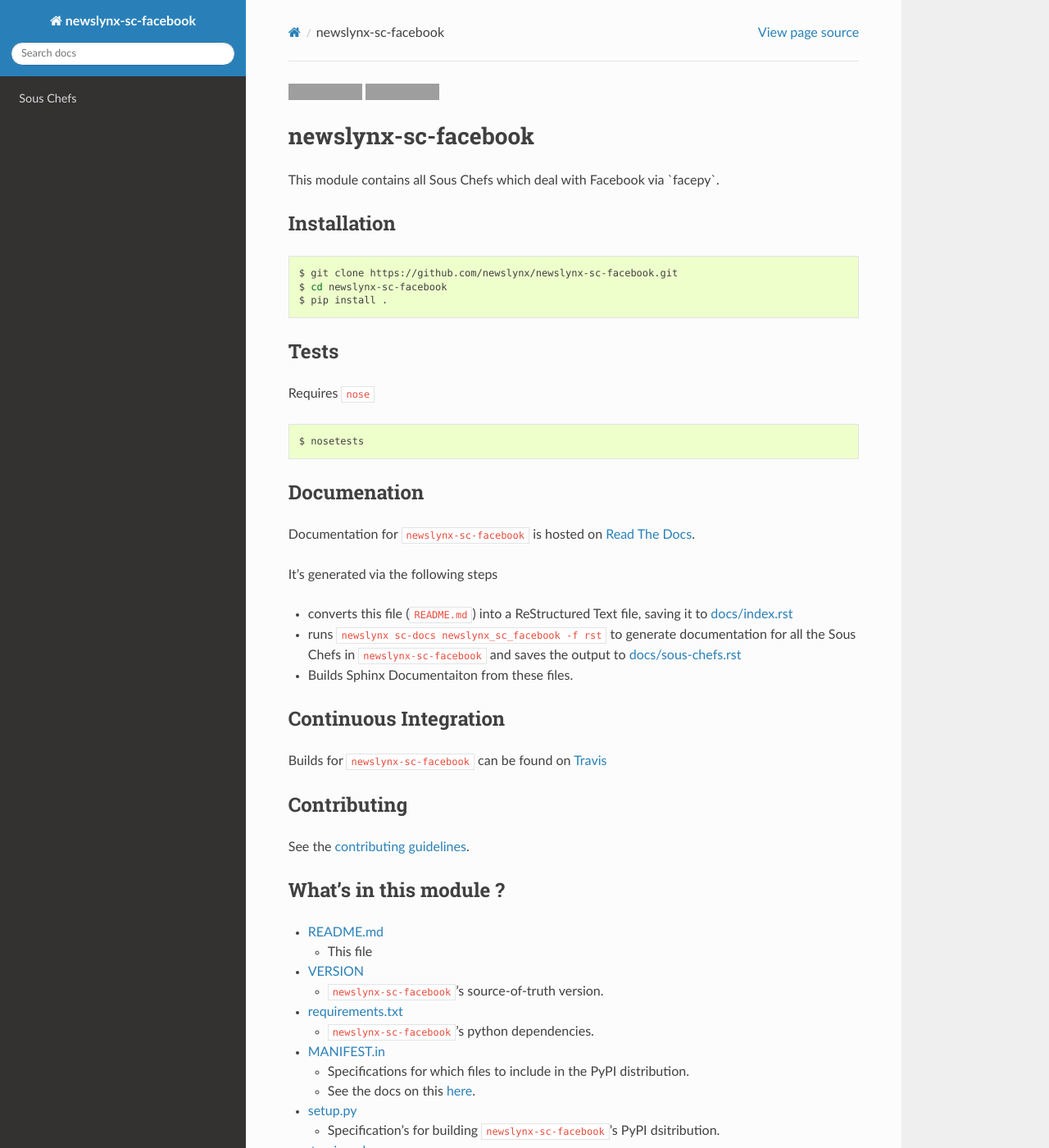
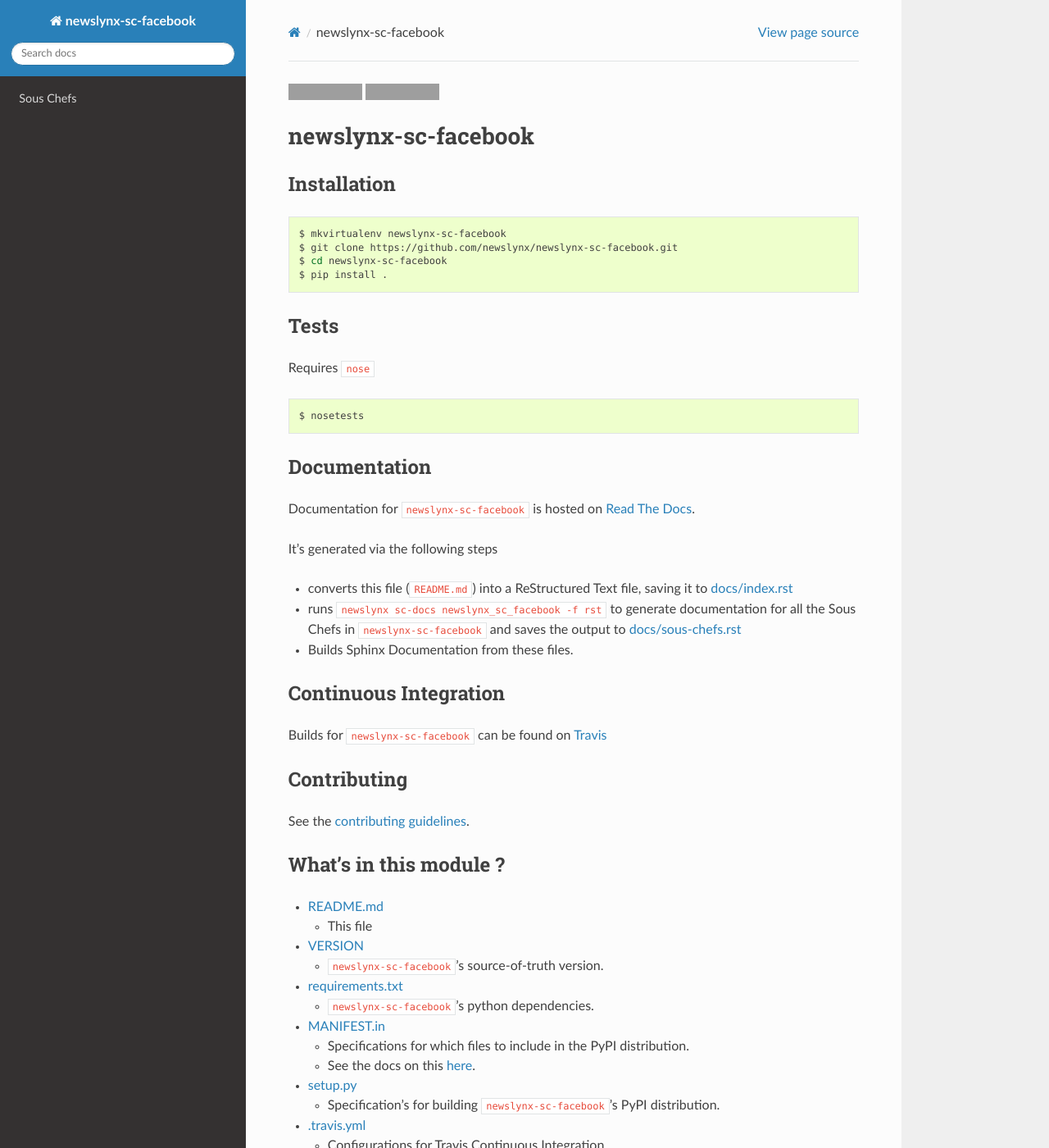
Before and after one commit to newslynx/newslynx-sc-facebook, a Sphinx documentation site: the page built from docs/index.rst, in a window 1280 px wide and 1400 px high. Shown: the whole window at 82% size. Built offline with Sphinx 7.4.7 and the Read the Docs theme 2.0.0, drawn with Linux system fonts in a browser that asks for light colours; pages that are not in the unit, such as notebooks, are missing from menus; some of the changed text lies outside the part shown; grey boxes are pictures that could not be loaded.

Commit message:
=Auto update at `date`

```diff
--- a/docs/conf.py
+++ b/docs/conf.py
@@ -46,7 +46,7 @@
 
 # General information about the project.
 project = u'newslynx-sc-facebook'
-copyright = u'2015, Brian Abelson'
+copyright = u'2015, Merlynne'
 
 # The version info for the project you're documenting, acts as replacement for
 # |version| and |release|, also used in various other places throughout the
@@ -190,23 +190,23 @@
 
 # -- Options for LaTeX output ---------------------------------------------
 
-latex_elements = {
-    # The paper size ('letterpaper' or 'a4paper').
-    #'papersize': 'letterpaper',
+# latex_elements = {
+#     # The paper size ('letterpaper' or 'a4paper').
+#     #'papersize': 'letterpaper',
 
-    # The font size ('10pt', '11pt' or '12pt').
-    #'pointsize': '10pt',
+#     # The font size ('10pt', '11pt' or '12pt').
+#     #'pointsize': '10pt',
 
-    # Additional stuff for the LaTeX preamble.
-    #'preamble': '',
-}
+#     # Additional stuff for the LaTeX preamble.
+#     #'preamble': '',
+# }
 
 # Grouping the document tree into LaTeX files. List of tuples
 # (source start file, target name, title,
 #  author, documentclass [howto, manual, or own class]).
 # latex_documents = [
 #     ('index', 'newslynx-sc-facebook.tex', u'newslynx-sc-facebook Documentation',
-#      u'Brian Abelson', 'manual'),
+#      u'Merlynne', 'manual'),
 # ]
 
 # The name of an image file (relative to this directory) to place at the top of
@@ -236,7 +236,7 @@
 # (source start file, name, description, authors, manual section).
 # man_pages = [
 #     ('index', 'newslynx-sc-facebook', u'newslynx-sc-facebook Documentation',
-#      [u'Brian Abelson'], 1)
+#      [u'Merlynne'], 1)
 # ]
 
 # If true, show URL addresses after external links.
@@ -250,7 +250,7 @@
 #  dir menu entry, description, category)
 # texinfo_documents = [
 #     ('index', 'newslynx-sc-facebook', u'newslynx-sc-facebook Documentation',
-#      u'Brian Abelson', 'newslynx-sc-facebook', 'This module contains all Sous Chefs which deal with Facebook via \`facepy\`.',
+#      u'Merlynne', 'newslynx-sc-facebook', '',
 #      'Miscellaneous'),
 # ]
 
--- a/docs/index.rst
+++ b/docs/index.rst
@@ -2,15 +2,13 @@
 
 newslynx-sc-facebook
 ====================
-
-This module contains all Sous Chefs which deal with Facebook via
-\`facepy\`.
 
 Installation
 ------------
 
 .. code:: bash
 
+    $ mkvirtualenv newslynx-sc-facebook
     $ git clone https://github.com/newslynx/newslynx-sc-facebook.git
     $ cd newslynx-sc-facebook
     $ pip install .
@@ -24,8 +22,8 @@
 
     $ nosetests
 
-Documenation
-------------
+Documentation
+-------------
 
 Documentation for ``newslynx-sc-facebook`` is hosted on `Read The
 Docs <http://newslynx-sc-facebook.readthedocs.org/>`__.
@@ -39,7 +37,7 @@
    documentation for all the Sous Chefs in ``newslynx-sc-facebook`` and
    saves the output to
    `docs/sous-chefs.rst <https://github.com/newslynx/newslynx-sc-facebook/blob/master/docs/sous-chefs.rst>`__
--  Builds Sphinx Documentaiton from these files.
+-  Builds Sphinx Documentation from these files.
 
 Continuous Integration
 ----------------------
@@ -78,7 +76,7 @@
 -  `setup.py <https://github.com/newslynx/newslynx-sc-facebook/blob/master/setup.py>`__
 
    -  Specification's for building ``newslynx-sc-facebook``'s PyPI
-      dsitribution.
+      distribution.
 
 -  `.travis.yml <https://github.com/newslynx/newslynx-sc-facebook/blob/master/.travis.yml>`__
 
@@ -155,7 +153,7 @@
 .. |Build status| image:: https://travis-ci.org/newslynx/newslynx-sc-facebook.svg
    :target: https://travis-ci.org/newslynx/newslynx-sc-facebook
 .. |Documentation Status| image:: https://readthedocs.org/projects/newslynx-sc-facebook/badge/?version=latest
-   :target: http://newslynx-sc-facebook.readthedocs.org/
+   :target: https://readthedocs.org/projects/newslynx-sc-facebook/?badge=latest
 
 Contents
 --------
--- a/requirements.txt
+++ b/requirements.txt
@@ -1,4 +1,3 @@
 nose
 sphinx
 newslynx
-facepy==1.0.6
--- a/setup.py
+++ b/setup.py
@@ -29,7 +29,7 @@
 setup(
     name='newslynx-sc-facebook',
     version=VERSION,
-    description='This module contains all Sous Chefs which deal with Facebook via \`facepy\`.',
+    description='',
     long_description=long_description,
     classifiers=[
         "Development Status :: 3 - Alpha",
@@ -39,7 +39,7 @@
         "Programming Language :: Python",
     ],
     keywords='',
-    author='Brian Abelson',
+    author='Merlynne',
     author_email='',
     url='http://github.com/newslynx/newslynx-sc-facebook',
     license='MIT',
```
Also changed, not shown: CONTRIBUTING.md (+1 -1 lines), README.md (+6 -5 lines), .travis.yml, 1 other file.
